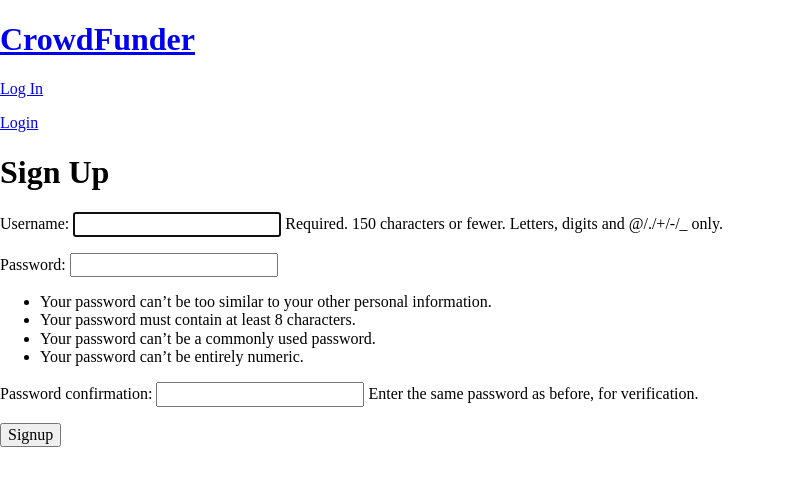
After one commit to Pablo-YT/crowdfunder, a Django app: page /signup/ in a window 1280 px wide. The commit adds this page. Shown: the top 486 px of the page, without its empty margins (0-785 px from the left). Run offline with Django 3.2, Linux system fonts and the light colour scheme.

Commit message:
added signup

```diff
--- a/crowdfunder/crowdfunder/models.py
+++ b/crowdfunder/crowdfunder/models.py
@@ -16,6 +16,7 @@
         dollars = self.funding_goal
         return "${:.2f}".format(dollars)
 
+
 class Reward(models.Model):
     reward = models.CharField(max_length=255)
     description = models.TextField(max_length=255)
--- a/crowdfunder/crowdfunder/templates/base.html
+++ b/crowdfunder/crowdfunder/templates/base.html
@@ -8,8 +8,6 @@
           {% load static %}
         <meta name="viewport" content="width=device-width, initial-scale=1">
         <link rel="stylesheet" href="https://cdnjs.cloudflare.com/ajax/libs/normalize/8.0.1/normalize.css">
-
-    <link rel="stylesheet" href="{% static 'css/main.css' %}">
     </head>
     <body>
         <header>
--- a/crowdfunder/crowdfunder/templates/projectpage.html
+++ b/crowdfunder/crowdfunder/templates/projectpage.html
@@ -4,8 +4,9 @@
     {% for projects in project%}
         <li>
            <h1><a href="{% url 'project_show' id=projects.pk %}">{{ projects.title }}</a></h1>
-           <h1>{{ projects.owner }}</h1>
+           <h1>{{ projects.name }}</h1>
            <h1>{{ projects.description }}</h1>
+           <h4>added by {{ projects.user }}</h4>
         </li>
     {% endfor %}
     </ul>
--- a/crowdfunder/crowdfunder/templates/projectshow.html
+++ b/crowdfunder/crowdfunder/templates/projectshow.html
@@ -8,6 +8,7 @@
         <h1>funding goal = {{ project.dollars }}</h1>
         <h2>created on = {{ project.created_at }}</h2>
         <h2>ends on = {{ project.end_at }}</h2>
+        <h1>made by {{ project.user }}</h1>
     </li>
 </ul>
 {% for rewards in reward %}
--- /dev/null
+++ b/crowdfunder/crowdfunder/templates/signup.html
@@ -0,0 +1,9 @@
+{% extends 'base.html' %}
+{% block content %}
+<h1>Sign Up</h1>
+<form class="new_user" action="{% url 'signup'%}" method="post">
+    {% csrf_token %}
+    {{ form.as_p }}
+    <button type="submit" name="button">Signup</button>
+</form>
+{% endblock%}
--- a/crowdfunder/crowdfunder/urls.py
+++ b/crowdfunder/crowdfunder/urls.py
@@ -15,7 +15,7 @@
 """
 from django.contrib import admin
 from django.urls import path
-from .views import root, project_view, project_create, project_show, login_view , logout_view
+from .views import root, project_view, project_create, project_show, login_view , logout_view, signup
 
 urlpatterns = [
     path('admin/', admin.site.urls),
@@ -25,4 +25,5 @@
     path('projects/<int:id>', project_show, name='project_show'),
     path('login/', login_view, name='login'),
     path('logout/', logout_view, name='logout'),
+    path('signup/', signup, name='signup')
 ]
--- a/crowdfunder/crowdfunder/views.py
+++ b/crowdfunder/crowdfunder/views.py
@@ -26,6 +26,7 @@
         form = ProjectForm(request.POST)
         if form.is_valid():
             new_project = form.instance
+            new_project.user = request.user
             new_project.save()
             return HttpResponseRedirect('/projects/')
     else:
@@ -54,25 +55,6 @@
     response = render(request, 'projectshow.html', context)
     return HttpResponse(response)
 
-# def project_rewards(request, id):
-#     project = Project.objects.get(pk=id)
-#     if request.method == 'POST':
-#         rewards_form = RewardsForm(request.POST)
-#         if rewards_form.is_valid():
-#             new_reward = rewards_form.save()
-#             new_reward.save()
-#             return HttpResponseRedirect('/projects/{}'.format(id))
-#         else:
-#             # need errors prob
-#             pass
-#     else:
-#         rewards_form = RewardsForm(initial={'project': id})
-#     context = {
-#         'rewards_form': rewards_form,
-#         'project': project
-#     }
-#     response = render(request, 'placeholder.html', context)
-#     return HttpResponse(response)
 def login_view(request):
     if request.method == 'POST':
         form = LoginForm(request.POST)
@@ -97,3 +79,19 @@
 def logout_view(request):
     logout(request)
     return HttpResponseRedirect('/projects/')
+
+
+def signup(request):
+    if request.method == 'POST':
+        form = UserCreationForm(request.POST)
+        if form.is_valid():
+            form.save()
+            username = form.cleaned_data.get('username')
+            raw_password = form.cleaned_data.get('password1')
+            user = authenticate(username=username, password=raw_password)
+            login(request, user)
+            return HttpResponseRedirect('/projects/')
+    else:
+        form = UserCreationForm()
+    html_response = render(request, 'signup.html', {'form': form})
+    return HttpResponse(html_response)
```
